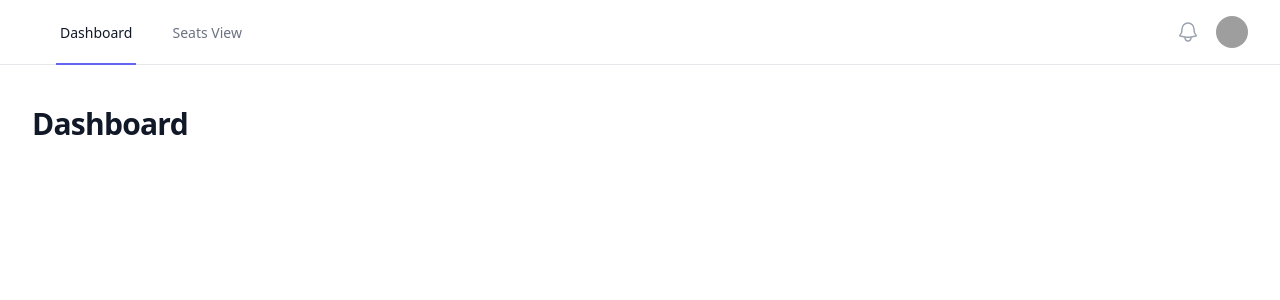
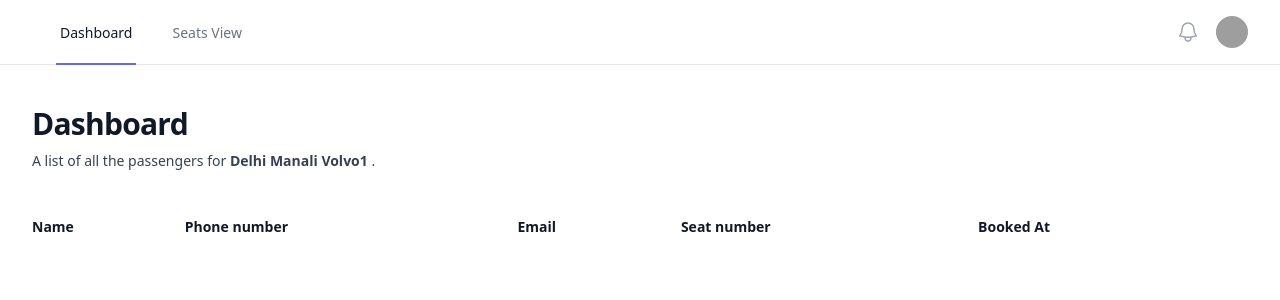
Before and after one commit to piyushimraw/bas-ek-bus, a React (Vite) app: page /dashboard in a window 1280 px wide. Shown: the top 300 px of the page. Built offline with nearby package versions, Linux system fonts and the light colour scheme; grey boxes are pictures that could not be loaded; a web font is replaced by a local one.

Commit message:
fixed issue with dates

```diff
--- a/src/module/dashboard/index.tsx
+++ b/src/module/dashboard/index.tsx
@@ -1,15 +1,101 @@
-import React from 'react'
-import Header from '../../components/header'
+import Header from "../../components/header";
+import { useBus } from "../seats-view/useBus";
 
 function Dashboard() {
-  return  (
+  const { bus, getBookedSeats } = useBus();
+  if (!bus) return <div>loading...</div>;
+  const bookedSeats = getBookedSeats();
+  return (
     <div className="py-10">
       <Header text="Dashboard" />
       <main>
-        <div className="mx-auto max-w-7xl sm:px-6 lg:px-8"></div>
+        <div className="mx-auto max-w-7xl sm:px-6 lg:px-8">
+          <div className="sm:flex sm:items-center">
+            <div className="sm:flex-auto">
+              <p className="mt-2 text-sm text-gray-700">
+                A list of all the passengers for <strong> {bus.name} </strong>.
+              </p>
+            </div>
+          </div>
+          <div className="mt-8 flow-root">
+            <div className="-mx-4 -my-2 overflow-x-auto sm:-mx-6 lg:-mx-8">
+              <div className="inline-block min-w-full py-2 align-middle sm:px-6 lg:px-8">
+                <table className="min-w-full divide-y divide-gray-300">
+                  <thead>
+                    <tr>
+                      <th
+                        scope="col"
+                        className="py-3.5 pl-4 pr-3 text-left text-sm font-semibold text-gray-900 sm:pl-0"
+                      >
+                        Name
+                      </th>
+                      <th
+                        scope="col"
+                        className="px-3 py-3.5 text-left text-sm font-semibold text-gray-900"
+                      >
+                        Phone number
+                      </th>
+                      <th
+                        scope="col"
+                        className="px-3 py-3.5 text-left text-sm font-semibold text-gray-900"
+                      >
+                        Email
+                      </th>
+                      <th
+                        scope="col"
+                        className="px-3 py-3.5 text-left text-sm font-semibold text-gray-900"
+                      >
+                        Seat number
+                      </th>
+                      <th
+                        scope="col"
+                        className="px-3 py-3.5 text-left text-sm font-semibold text-gray-900"
+                      >
+                         Booked At
+                      </th>
+                      <th
+                        scope="col"
+                        className="relative py-3.5 pl-3 pr-4 sm:pr-0"
+                      >
+                        <span className="sr-only">Edit</span>
+                      </th>
+                    </tr>
+                  </thead>
+                  <tbody className="divide-y divide-gray-200">
+                    {bookedSeats.map((seat) => (
+                      <tr key={seat.bookedBy?.email ?? ""}>
+                        <td className="whitespace-nowrap py-4 pl-4 pr-3 text-sm font-medium text-gray-900 sm:pl-0">
+                          {seat.bookedBy?.name ?? ""}
+                        </td>
+                        <td className="whitespace-nowrap px-3 py-4 text-sm text-gray-500">
+                          {seat.bookedBy?.phone ?? ""}
+                        </td>
+                        <td className="whitespace-nowrap px-3 py-4 text-sm text-gray-500">
+                          {seat.bookedBy?.email ?? ""}
+                        </td>
+                        <td className="whitespace-nowrap px-3 py-4 text-sm text-gray-500">
+                          {seat.number ?? ""}
+                        </td>
+                        <td className="whitespace-nowrap px-3 py-4 text-sm text-gray-500">
+                          {seat.bookedAt ? new Intl.DateTimeFormat('default', {
+                            year: 'numeric', month: 'long', day: 'numeric',
+                            hour: 'numeric', minute: 'numeric', second: 'numeric'
+                          }).format(new Date(seat.bookedAt)) : ""}
+                        </td>
+                        <td className="relative whitespace-nowrap py-4 pl-3 pr-4 text-right text-sm font-medium sm:pr-0">
+
+                        </td>
+                      </tr>
+                    ))}
+                  </tbody>
+                </table>
+              </div>
+            </div>
+          </div>
+        </div>
       </main>
     </div>
-  )
+  );
 }
 
-export default Dashboard
+export default Dashboard;
--- a/src/module/seats-view/useBus.tsx
+++ b/src/module/seats-view/useBus.tsx
@@ -1,5 +1,6 @@
 import { ReactNode, createContext, useContext, useEffect, useState } from "react";
-import { Bus, SeatBookingPayload, SeatNumber, getBusData, getSeat, setBusData } from "../../utils/data";
+import { Bus, Seat, SeatBookingPayload, SeatNumber, getBusData, getSeat, setBusData } from "../../utils/data";
+import { useNavigate } from "@tanstack/react-router";
 
 type Params = {
   id: string;
@@ -11,6 +12,7 @@ type UseBusReturnType = {
   unbookSeats: (seatIds: SeatBookingPayload) => void;
   isSeatOccupied: (seatId: string) => boolean;
   isSeatSelected: (seatId: string) => boolean;
+  getBookedSeats: () => Seat[],
   selectedSeats: string[];
   totalSelectedSeats: number;
   selectSeat: (seatId: string) => void;
@@ -26,6 +28,8 @@ const BusContext = createContext<UseBusReturnType | undefined>(undefined);
   const { id } = params;
   const [bus, setBus] = useState<Bus>();
   const [selectedSeats, setSelectedSeats] = useState<string[]>([]);
+
+  const navigate =  useNavigate();
 
   useEffect(() => {
     (async () => {
@@ -75,10 +79,15 @@ const BusContext = createContext<UseBusReturnType | undefined>(undefined);
       const [floor, seatNumber]: SeatNumber = seatId.split("") as SeatNumber;
       newBus.seats[floor][Number.parseInt(seatNumber, 10)].isOccupied = true;
       newBus.seats[floor][Number.parseInt(seatNumber, 10)].bookedBy = payload[seatId];
+      newBus.seats[floor][Number.parseInt(seatNumber, 10)].bookedAt = new Date();
     });
     setBus(newBus);
     setSelectedSeats([]);
-    setBusData(newBus);
+    setBusData(newBus).then(() => {
+      navigate({
+        to: "/dashboard"
+      });
+    });
   };
 
   const unbookSeats = (payload: SeatBookingPayload) => {
@@ -89,11 +98,26 @@ const BusContext = createContext<UseBusReturnType | undefined>(undefined);
       const [floor, seatNumber]: SeatNumber = seatId.split("") as SeatNumber;
       newBus.seats[floor][Number.parseInt(seatNumber, 10)].isOccupied = false;
       newBus.seats[floor][Number.parseInt(seatNumber, 10)].bookedBy = undefined;
+      newBus.seats[floor][Number.parseInt(seatNumber, 10)].bookedAt = undefined;
     });
     setBus(newBus);
     setSelectedSeats([]);
     setBusData(newBus);
   };
+
+  const getBookedSeats = () => {
+    if (!bus) return [];
+    const bookedSeats: Seat[] = [];
+    const floors = Object.keys(bus.seats) as ["L", "U"];
+    floors.forEach((floor: "L" | "U") => {
+      bus.seats[floor].forEach((seat) => {
+        if (seat.isOccupied) {
+          bookedSeats.push(seat);
+        }
+      });
+    });
+    return bookedSeats;
+  }
 
 
   return {
@@ -108,6 +132,7 @@ const BusContext = createContext<UseBusReturnType | undefined>(undefined);
     unselectSeat: unselectSeat,
     resetSelectedSeats: resetSelectedSeats,
     toggleSelectSeat: toggleSelectSeat,
+    getBookedSeats
   };
 }
 
--- a/src/utils/data.ts
+++ b/src/utils/data.ts
@@ -10,6 +10,7 @@ export type Seat = {
   number: string;
   isOccupied: boolean;
   bookedBy?: User;
+  bookedAt?: Date;
 };
 export type Bus = {
   id: string;
```
